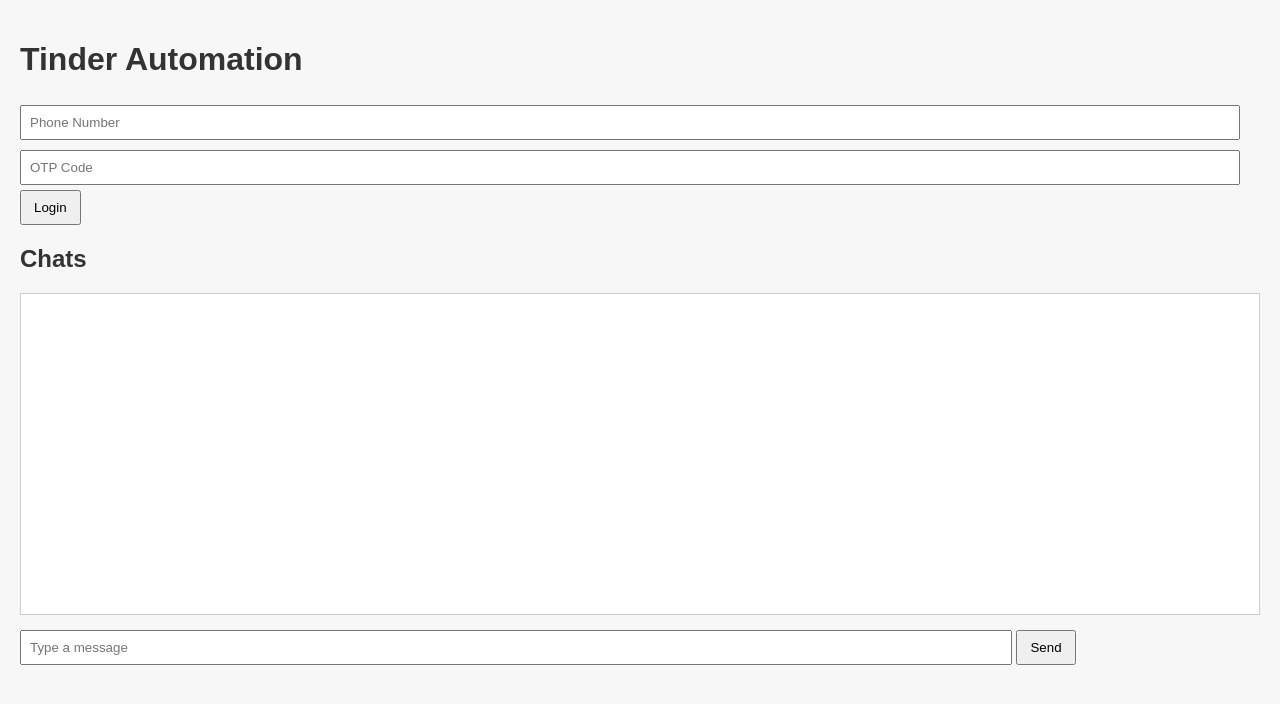
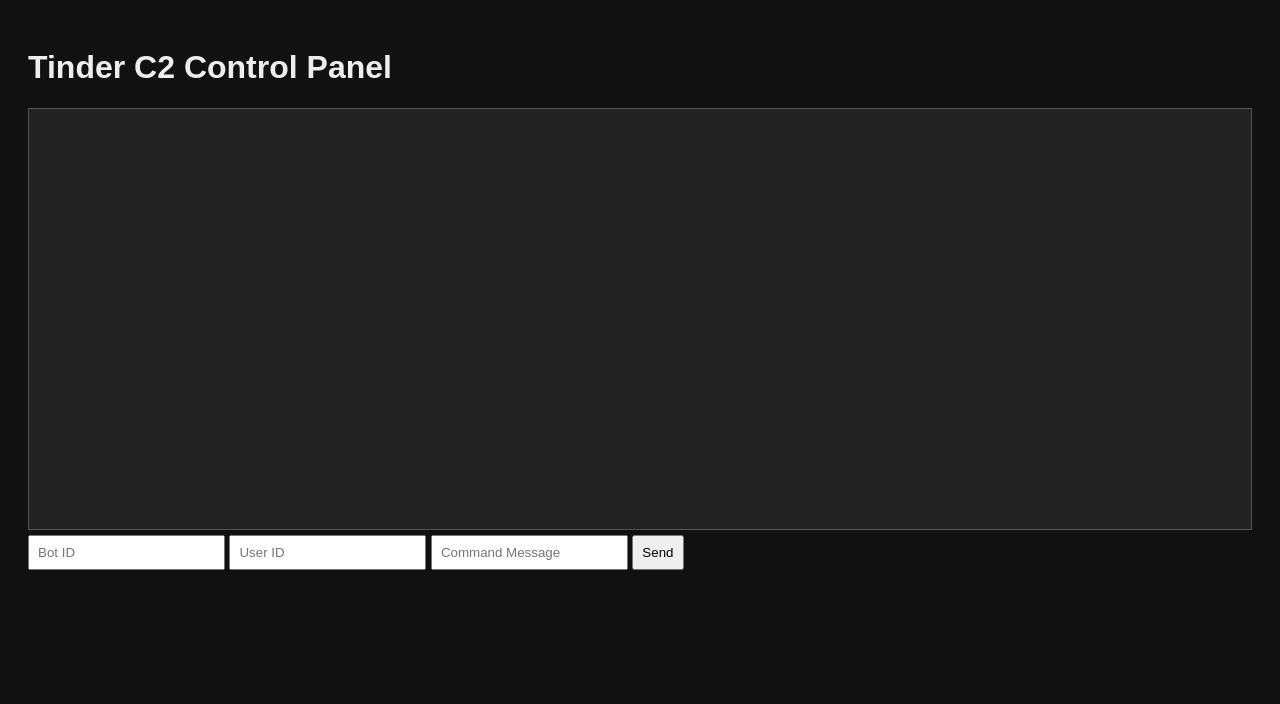
Before and after one commit to SleepTheGod/TinderBot, a Flask app: page / in a window 1280 px wide. Shown: the top 704 px of the page. Run offline with Flask 3, Linux system fonts and the light colour scheme; data that the repository does not hold is empty; some libraries are stand-ins or nearby versions.

Commit message:
Update index.html

```diff
--- a/templates/index.html
+++ b/templates/index.html
@@ -1,117 +1,55 @@
 <!DOCTYPE html>
-<html lang="en">
+<html>
 <head>
-  <meta charset="UTF-8" />
-  <meta name="viewport" content="width=device-width, initial-scale=1.0"/>
-  <title>Tinder Automation</title>
-
+  <meta charset="UTF-8">
+  <title>Tinder C2 Dashboard</title>
   <script src="https://cdnjs.cloudflare.com/ajax/libs/socket.io/4.5.0/socket.io.min.js"></script>
   <script src="https://code.jquery.com/jquery-3.6.0.min.js"></script>
-
   <style>
-    body {
-      font-family: Arial, sans-serif;
-      margin: 0;
-      padding: 20px;
-      background-color: #f7f7f7;
-    }
-    h1, h2 {
-      color: #333;
-    }
-    form {
-      margin-bottom: 20px;
-    }
-    input[type="text"] {
-      padding: 8px;
-      margin: 5px 0;
-      width: calc(100% - 20px);
-      box-sizing: border-box;
-    }
-    #chat {
-      border: 1px solid #ccc;
-      background: #fff;
-      padding: 10px;
-      height: 300px;
-      overflow-y: scroll;
-      margin-bottom: 10px;
-    }
-    #message {
-      width: 80%;
-    }
-    button {
-      padding: 8px 12px;
-      cursor: pointer;
-    }
+    body { font-family: Arial; background: #111; color: #eee; padding: 20px; }
+    #chat { border: 1px solid #555; padding: 10px; height: 400px; overflow-y: scroll; background: #222; }
+    input, button { padding: 8px; margin-top: 5px; }
+    .outbound { color: #0f0; }
+    .inbound { color: #0af; }
   </style>
 </head>
+<body>
+  <h1>Tinder C2 Control Panel</h1>
 
-<body>
-  <h1>Tinder Automation</h1>
-
-  <form id="login-form">
-    <input type="text" id="phone_number" placeholder="Phone Number" required />
-    <input type="text" id="otp_code" placeholder="OTP Code" required />
-    <button type="submit">Login</button>
-  </form>
-
-  <h2>Chats</h2>
   <div id="chat"></div>
 
-  <div>
-    <input type="text" id="message" placeholder="Type a message" />
-    <button id="sendBtn">Send</button>
-  </div>
+  <input type="text" id="bot_id" placeholder="Bot ID" />
+  <input type="text" id="user_id" placeholder="User ID" />
+  <input type="text" id="message" placeholder="Command Message" />
+  <button onclick="sendCommand()">Send</button>
 
   <script>
     const socket = io();
-    let currentUserId = 'user';
 
-    socket.on('new_message', (data) => {
-      $('#chat').append(`<p><b>${data.user_id}</b>: ${data.message}</p>`);
-      $('#chat').scrollTop($('#chat')[0].scrollHeight);
+    socket.on('connect', () => {
+      console.log('Connected to C2');
     });
 
+    socket.on('new_message', data => {
+      $('#chat').append(`<p class="${data.direction}"><b>${data.bot_id}</b> → <i>${data.user_id}</i>: ${data.message}</p>`);
+    });
+
+    function sendCommand() {
+      const bot_id = $('#bot_id').val();
+      const user_id = $('#user_id').val();
+      const message = $('#message').val();
+      socket.emit('send_command', { bot_id, user_id, message });
+      $('#message').val('');
+    }
+
+    // Load chat history
     $(document).ready(() => {
-      $.get('/chats', (data) => {
-        if (Array.isArray(data)) {
-          data.reverse().forEach(chat => {
-            $('#chat').append(`<p><b>${chat.user_id}</b>: ${chat.message} (${chat.timestamp})</p>`);
-          });
-          $('#chat').scrollTop($('#chat')[0].scrollHeight);
-        }
-      });
-
-      $('#login-form').on('submit', function (e) {
-        e.preventDefault();
-        const phone = $('#phone_number').val().trim();
-        const otp = $('#otp_code').val().trim();
-
-        $.post('/login', { phone_number: phone, otp_code: otp }, (res) => {
-          if (res.status === 'success') {
-            currentUserId = phone;
-            alert("Login successful");
-          } else {
-            alert("Login failed");
-          }
+      $.get('/chats', data => {
+        data.reverse().forEach(chat => {
+          $('#chat').append(`<p class="${chat.direction}"><b>${chat.bot_id}</b> → <i>${chat.user_id}</i>: ${chat.message}</p>`);
         });
       });
-
-      $('#sendBtn').on('click', sendMessage);
-      $('#message').on('keypress', function (e) {
-        if (e.which === 13) sendMessage();
-      });
     });
-
-    function sendMessage() {
-      const msg = $('#message').val().trim();
-      if (msg) {
-        socket.emit('send_message', {
-          user_id: currentUserId,
-          message: msg
-        });
-        $('#message').val('');
-      }
-    }
   </script>
 </body>
 </html>
```
